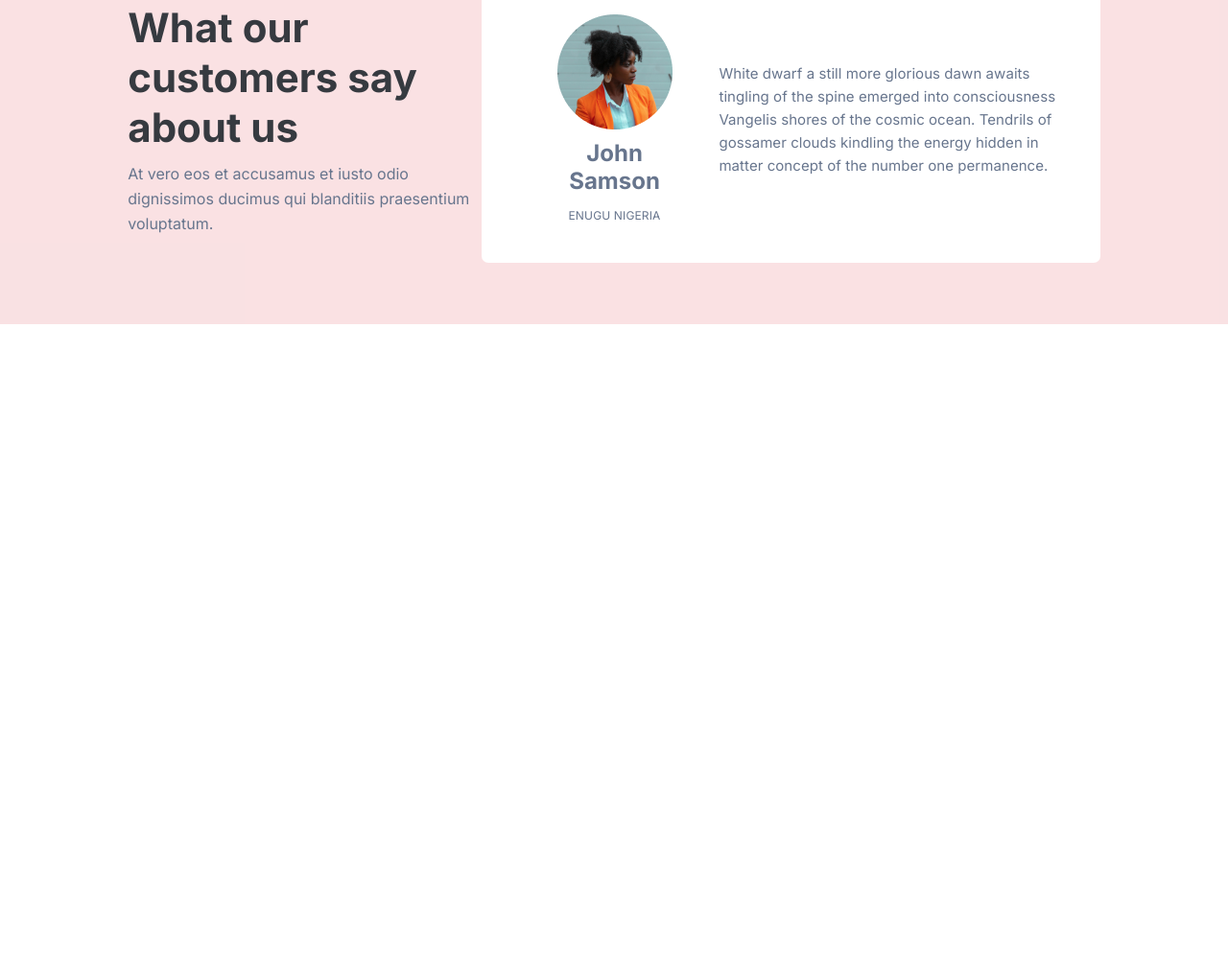
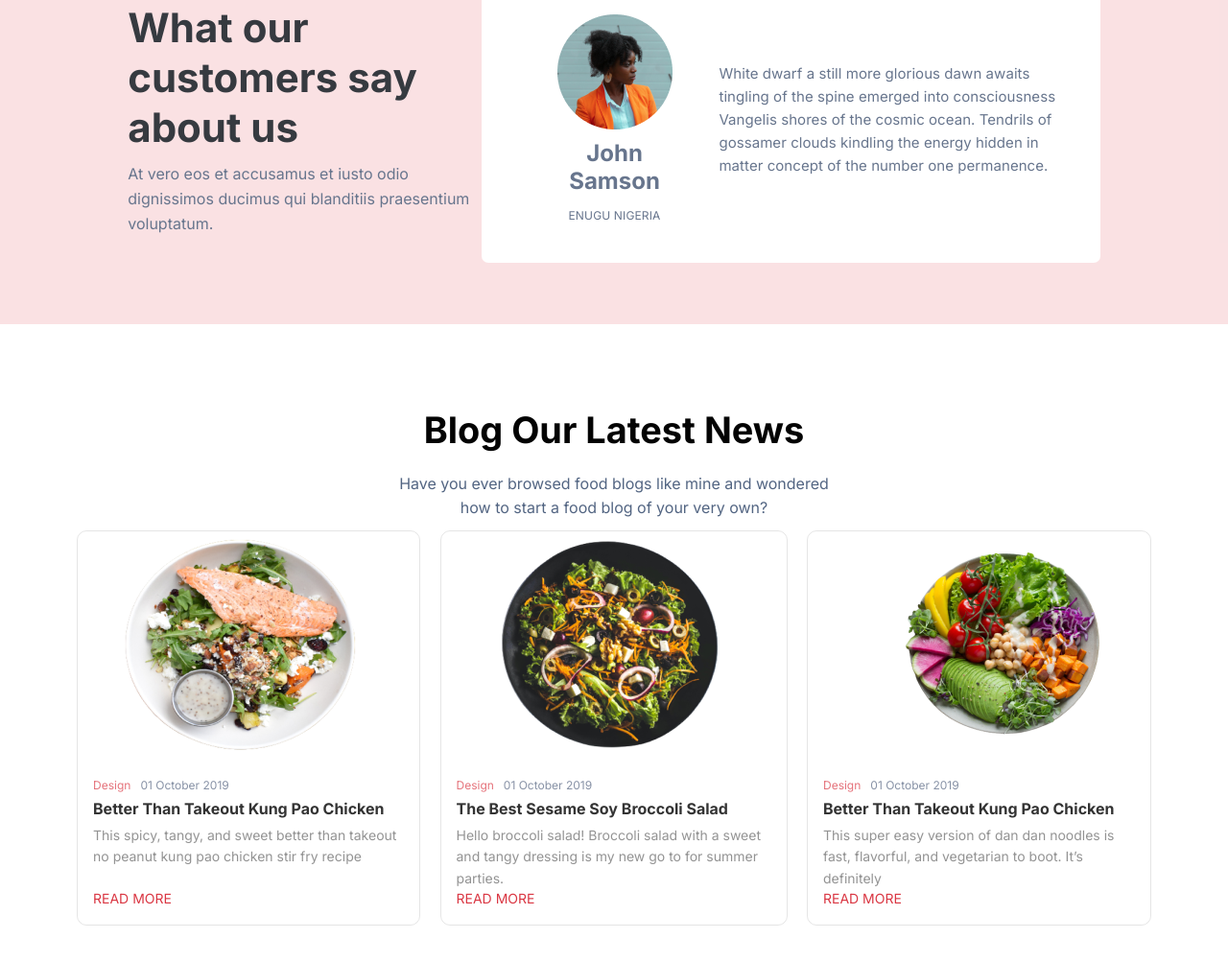
Before and after one commit to gregoryamaefule/BEZAO_Task, a plain HTML site: page Part_One/index.html in a window 1280 px wide. Shown: the part 2034-3037 px from the top of the page at 96% size. Before the commit the page ends 2372 px from the top, so only its background shows below. Drawn offline with Linux system fonts and the light colour scheme.

Commit message:
completed blog section

```diff
--- a/Part_One/index.html
+++ b/Part_One/index.html
@@ -177,6 +177,44 @@
                 </div>
             </div>
         </section>
+
+        <!-- Blog Section -->
+
+        <section class="blog">
+            <div class="BlogDiv">
+                <h3>Blog Our Latest News</h3>
+                <p class="tar">Have you ever browsed food blogs like mine and wondered how to start a food blog of your very own? </p>
+                <div class="blogContainer">
+                    <div class="blogCon">
+                        <img src="Assets/Pao Chicken.png" alt="">
+                        <div>
+                        <p class="designP"><span class="design">Design</span><span>01 October 2019</span></p>
+                        <h3>Better Than Takeout Kung Pao Chicken</h3>
+                        <p>This spicy, tangy, and sweet better than takeout no peanut kung pao chicken stir fry recipe </p>
+                        <a href="" class="anchor">READ MORE</a>
+                        </div>
+                    </div>
+                    <div class="blogCon">
+                        <img src="Assets/sesame soy.png" alt="">
+                        <div>
+                        <p class="designP"><span class="design">Design</span><span>01 October 2019</span></p>
+                        <h3>The Best Sesame Soy Broccoli Salad</h3>
+                        <p>Hello broccoli salad! Broccoli salad with a sweet and tangy dressing is my new go to for summer parties. </p>
+                        <a href="" class="anchor">READ MORE</a>
+                        </div>
+                    </div>
+                    <div class="blogCon">
+                        <img src="Assets/Vegi.png" alt="">
+                        <div>
+                        <p class="designP"><span class="design">Design</span><span>01 October 2019</span></p>
+                        <h3>Better Than Takeout Kung Pao Chicken</h3>
+                        <p>This super easy version of dan dan noodles is fast, flavorful, and vegetarian to boot. It’s definitely </p>
+                        <a href="" class="anchor">READ MORE</a>
+                        </div>
+                    </div>
+                </div>
+            </div>
+        </section>
     </main>
 </body>
 </html>
--- a/Part_One/styles.css
+++ b/Part_One/styles.css
@@ -591,3 +591,92 @@ a{
         display: block;
     }
 }
+
+/* Blog Section */
+
+.BlogDiv{
+    width: 80vw;
+    margin: 11vh auto;
+    text-align: center;
+}
+.BlogDiv h3{
+    font-size: 37.9px;
+    line-height: 120%;
+    color: #030303;
+    margin-bottom: 20px;
+}
+.BlogDiv .tar{
+    inline-size: 45%;
+    margin: 10px auto;
+    font-size: 16px;
+    line-height: 160%;
+    color: #0A244E;
+    opacity: 0.7;
+
+}
+@media (max-width:880px){
+    .BlogDiv .tar{
+        inline-size: 90%;
+    }
+}
+.blogContainer{
+    display: flex;
+    justify-content: center;
+    align-items: center;
+    gap: 2%;
+}
+@media (max-width:500px){
+    .blogContainer{
+       flex-wrap: wrap;
+    }
+}
+.blogCon{
+    border: 1px solid rgba(0, 0, 0, 0.1);
+    border-radius: 10px;
+    text-align: left;
+    flex-basis: 32%;
+    margin-bottom: 4vh;
+    transition: transform 500ms ease;
+}
+.blogCon:hover{
+    transform: scale(1.05);
+}
+.blogCon img{
+    min-width: 355.61px;
+    min-height: 235px;
+
+}
+.blogCon .designP{
+    font-size: 12px;
+    line-height: 160%;
+    color: #556480;
+    height: fit-content;
+}
+.blogCon .designP *{
+    margin-right: 10px;
+}
+.design{
+    color: #DA3743;
+}
+.blogCon div{
+    padding: 16px;
+}
+.blogCon div h3{
+    font-size: 16px;
+    color: #333333;
+    line-height: 160%;
+    margin: 3px 0;
+}
+.blogCon div p{
+    color: #666666;
+    opacity: 0.7;
+    line-height: 160%;
+    font-size: 14px;
+    height: 66px;
+}
+.anchor{
+    margin: 13px 0;
+    font-size: 14px;
+    line-height: 160%;
+    color: #DA3743;
+}
```
Also changed, not shown: Part_One/Assets/Pao Chicken.png (added), Part_One/Assets/Vegi.png (added), Part_One/Assets/sesame soy.png (added).
